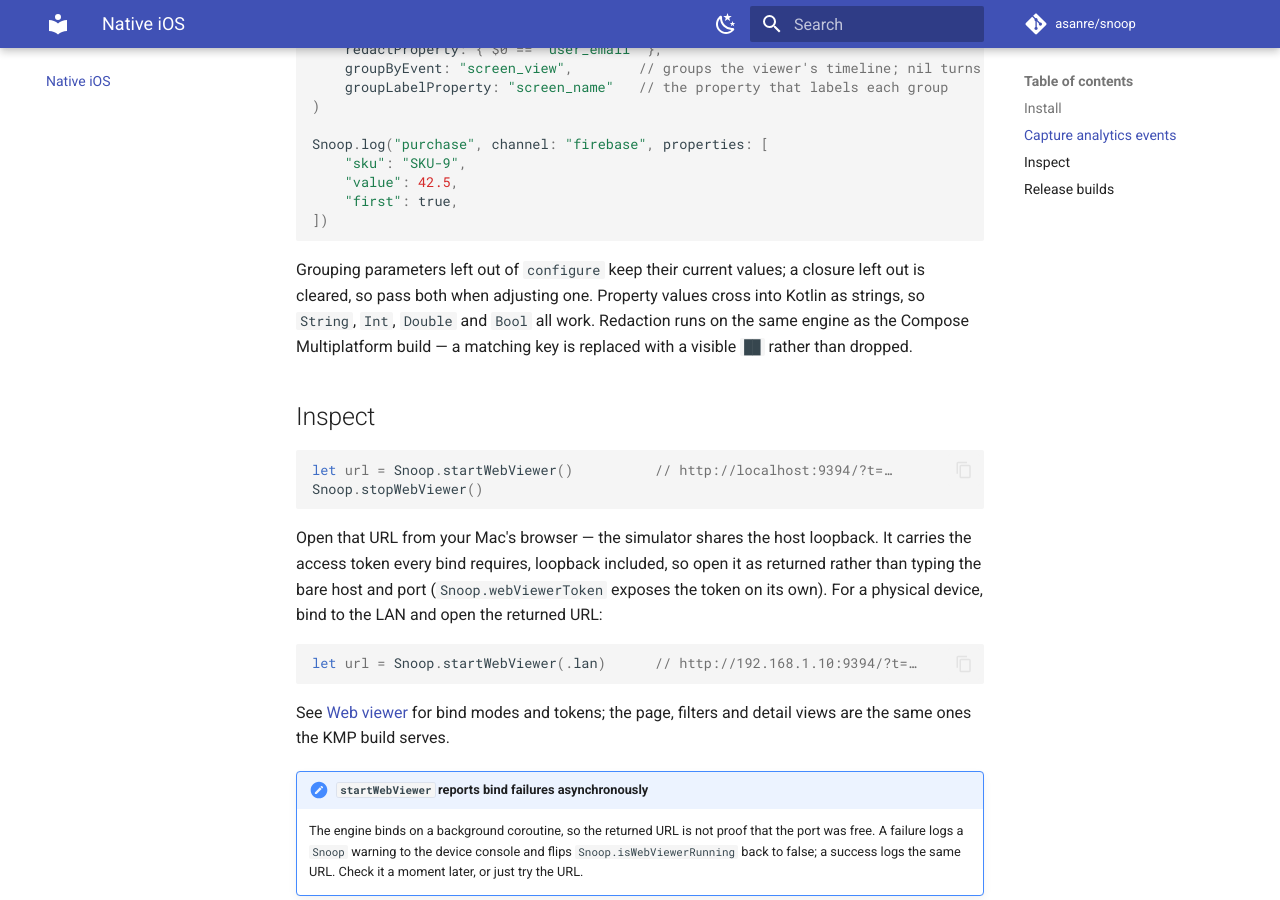
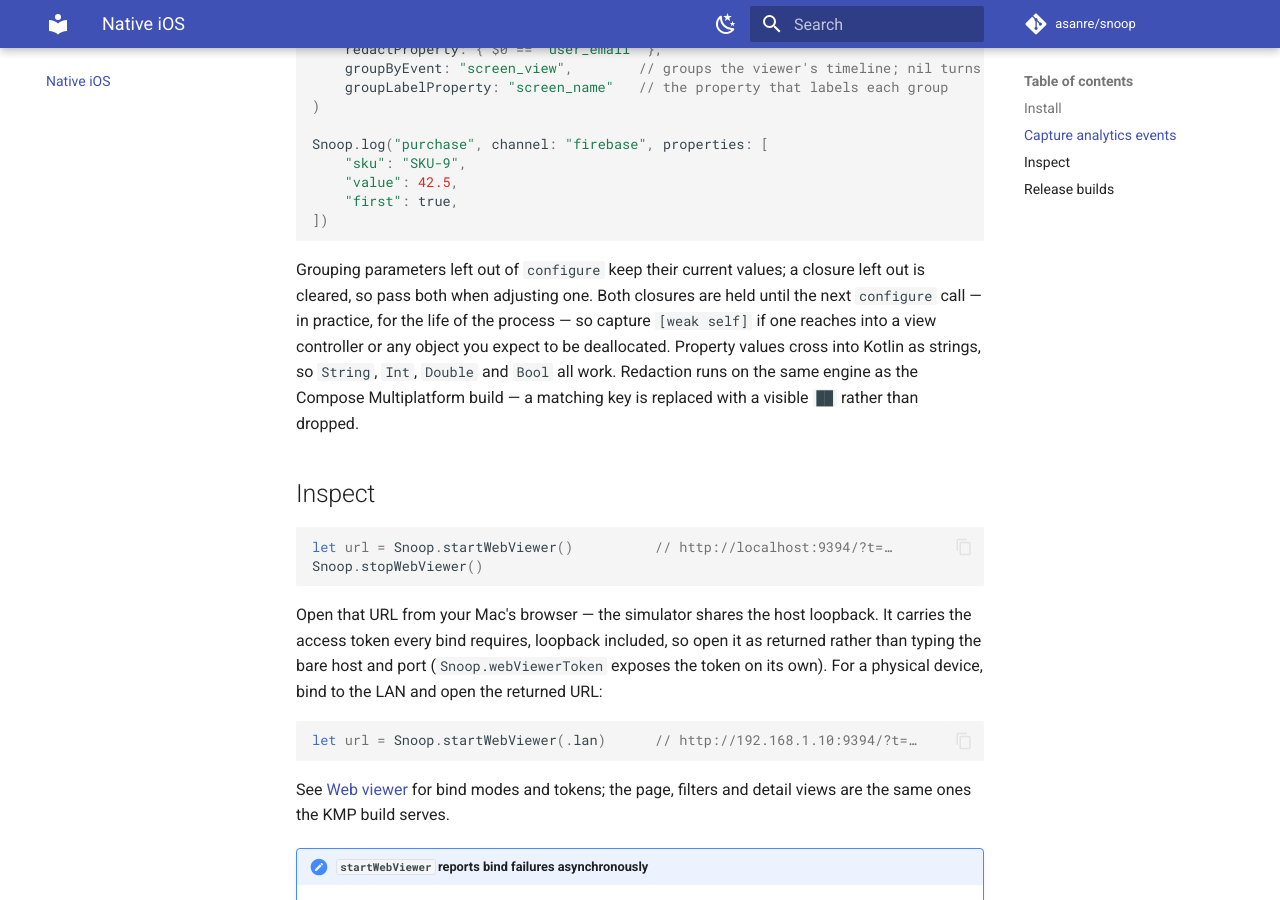
Before and after one commit to asanre/verivent, an MkDocs documentation site: the page built from docs/native-ios.md, in a window 1280 px wide and 900 px high, scrolled down 873 px. Built offline with MkDocs 1.6.1 and Material for MkDocs 9.7.7, drawn with Linux system fonts in a browser that asks for light colours; comment, search, counter and statistics services are not loaded.

Commit message:
docs: warn about closure retention in the ios facade
configure holds keepEvent and redactProperty until the next call, which in
practice means for the life of the process — a strong `self` capture anchors
whatever it reaches into. Recommend [weak self] where it matters.

````diff
--- a/docs/native-ios.md
+++ b/docs/native-ios.md
@@ -43,8 +43,10 @@ Snoop.log("purchase", channel: "firebase", properties: [
 ```
 
 Grouping parameters left out of `configure` keep their current values; a closure left out is
-cleared, so pass both when adjusting one. Property values cross into Kotlin as strings, so `String`,
-`Int`, `Double` and `Bool` all work.
+cleared, so pass both when adjusting one. Both closures are held until the next `configure` call —
+in practice, for the life of the process — so capture `[weak self]` if one reaches into a view
+controller or any object you expect to be deallocated. Property values cross into Kotlin as strings,
+so `String`, `Int`, `Double` and `Bool` all work.
 Redaction runs on the same engine as the Compose Multiplatform build — a matching key is replaced
 with a visible `██` rather than dropped.
 
````
Also changed, not shown: 1 other file.
